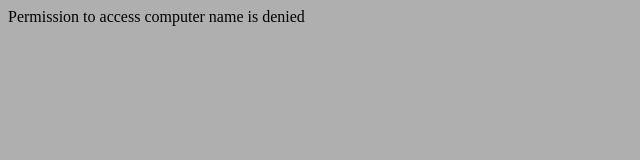
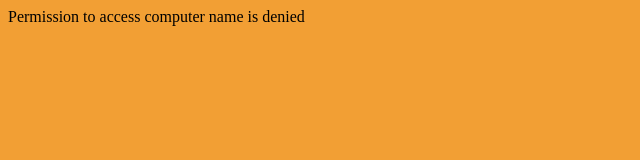
Before and after one commit to smudigere/AzurePOCWebApp, a plain HTML site: page index.html in a window 1280 px wide. Shown: the whole page, without its empty margins (0-640 px from the left). Drawn offline with Linux system fonts and the light colour scheme.

Commit message:
Uses randomizer to change background color.

```diff
--- a/index.html
+++ b/index.html
@@ -15,6 +15,12 @@
 			{
 				document.write('Permission to access computer name is denied' + '<br />');
 			}
+
+			var o = Math.round, r = Math.random, s = 255;
+
+			var color = 'rgba(' + o(r()*s) + ',' + o(r()*s) + ',' + o(r()*s) + ',' + r().toFixed(1) + ')';
+
+			document.body.style.background = color;
 		</Script>
 	</Body>
 </html>
```
